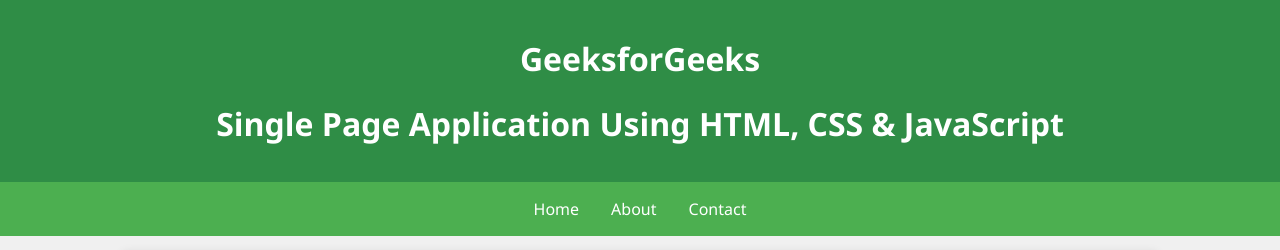
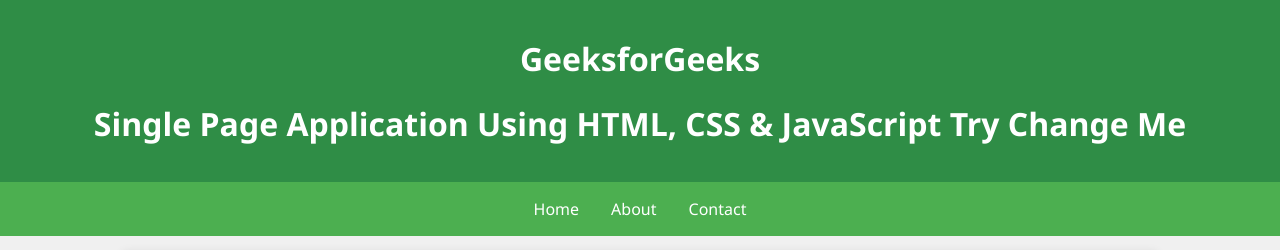
Before and after one commit to ronaldglobal/simple-app-ci, a plain HTML site: page index.html in a window 1280 px wide. Shown: the top 250 px of the page. Drawn offline with Linux system fonts and the light colour scheme.

Commit message:
change title h1

```diff
--- a/index.html
+++ b/index.html
@@ -18,6 +18,7 @@
 			<h1>
 				Single Page Application Using
 				HTML, CSS & JavaScript
+				Try Change Me
 			</h1>
 		</header>
 		<nav>
```
